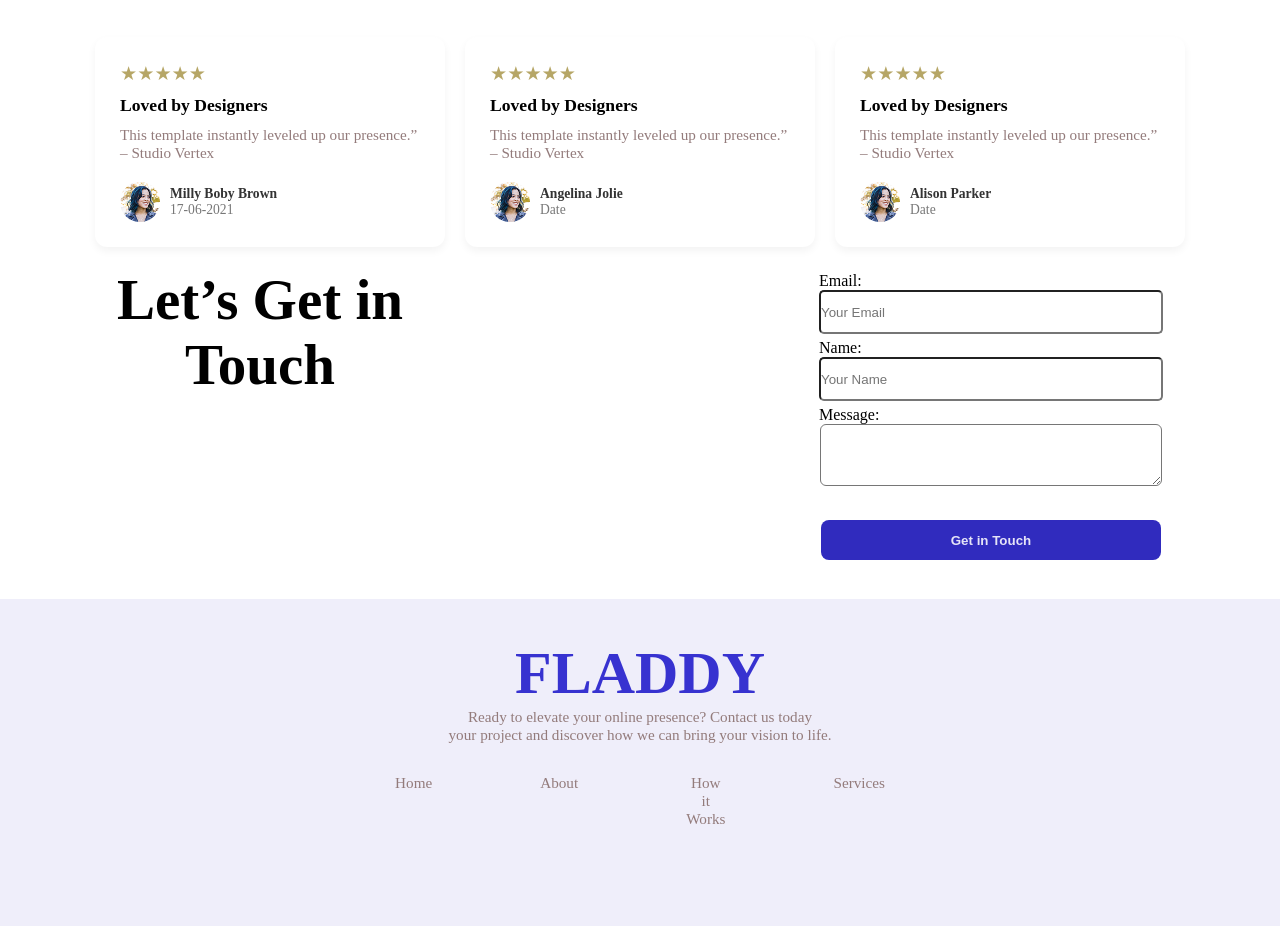
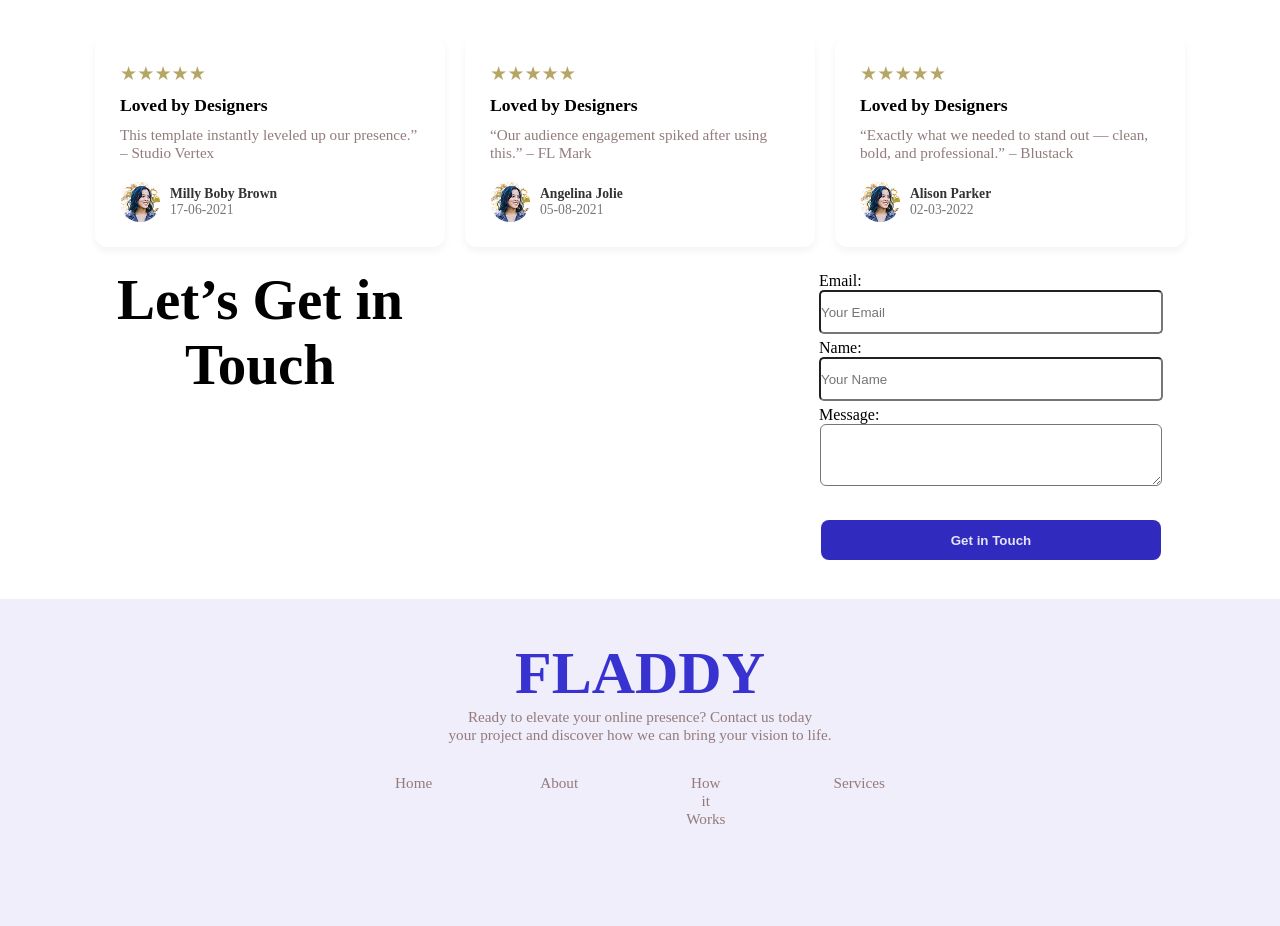
Before and after one commit to mirmuhammadrasel/assignment-one, a plain HTML site: page index.html in a window 1280 px wide. Shown: the part 1706-2632 px from the top of the page. Drawn offline with Linux system fonts and the light colour scheme.

Commit message:
fix some content

```diff
--- a/index.html
+++ b/index.html
@@ -81,17 +81,17 @@
                     <div class="card">
                         <div class="stars">★★★★★</div>
                         <div class="title">Loved by Designers</div>
-                        <div class="text">This template instantly leveled up our presence.” – Studio Vertex</div>
+                        <div class="text">“Our audience engagement spiked after using this.” – FL Mark</div>
                         <div class="reviewer"> <img src="Assets/avatar.png" alt="Reviewer" />
-                            <div class="reviewer-info"> <strong>Angelina Jolie</strong> <span>Date</span> </div>
+                            <div class="reviewer-info"> <strong>Angelina Jolie</strong> <span>05-08-2021</span> </div>
                         </div>
                     </div>
                     <div class="card">
                         <div class="stars">★★★★★</div>
                         <div class="title">Loved by Designers</div>
-                        <div class="text">This template instantly leveled up our presence.” – Studio Vertex</div>
+                        <div class="text">“Exactly what we needed to stand out — clean, bold, and professional.” – Blustack</div>
                         <div class="reviewer"> <img src="Assets/avatar.png" alt="Reviewer" />
-                            <div class="reviewer-info"> <strong>Alison Parker</strong> <span>Date</span> </div>
+                            <div class="reviewer-info"> <strong>Alison Parker</strong> <span>02-03-2022</span> </div>
                         </div>
                     </div>
                 </div>
```
